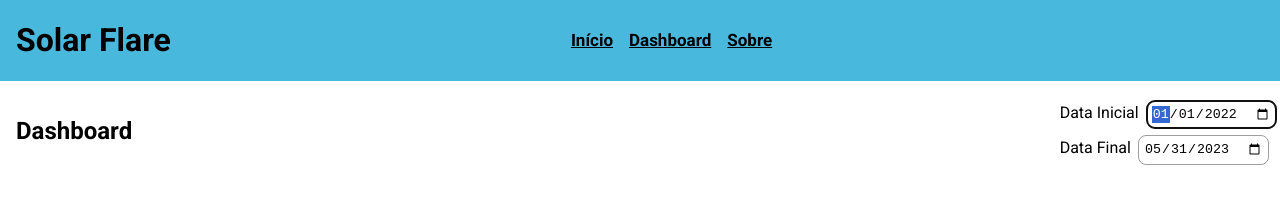
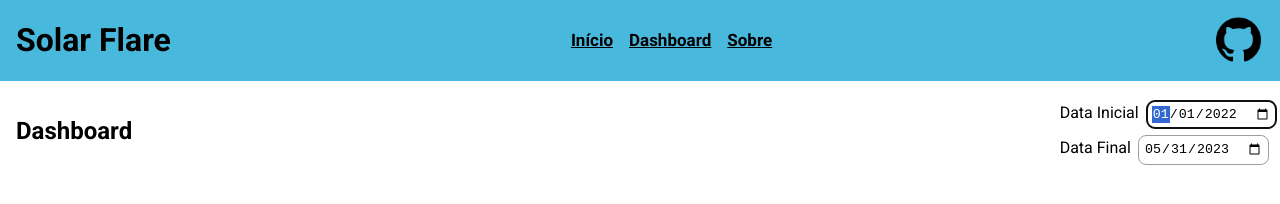
Before and after one commit to joaoveeiga/dashboard-python, a plain HTML site: page dashboard/index.html in a window 1280 px wide. Drawn offline with Linux system fonts and the light colour scheme.

Commit message:
att navbar

```diff
--- a/dashboard/index.html
+++ b/dashboard/index.html
@@ -22,6 +22,7 @@
       <h4><a href="#">Dashboard</a></h4>
       <h4><a href="/sobre/">Sobre</a></h4>
     </div>
+    <a href="https://github.com/joaoveeiga/dashboard-python" target="_blank"><img src="/img/github.png" alt="ícone do github" class="github-button"></a>
     </div>
 
     <div class="row" style="display: flex;justify-content: space-between;">
--- a/global.css
+++ b/global.css
@@ -39,3 +39,10 @@ body {
     color: black;
 
   }
+
+  .github-button {
+    position: fixed;
+    right: 19px;
+    top: 17px;
+    width: 45px;
+  }
```
Also changed, not shown: index.html (+1 -0 lines), sobre/index.html (+1 -0 lines), img/github.png (added), img/sky_background.jpg (deleted).
